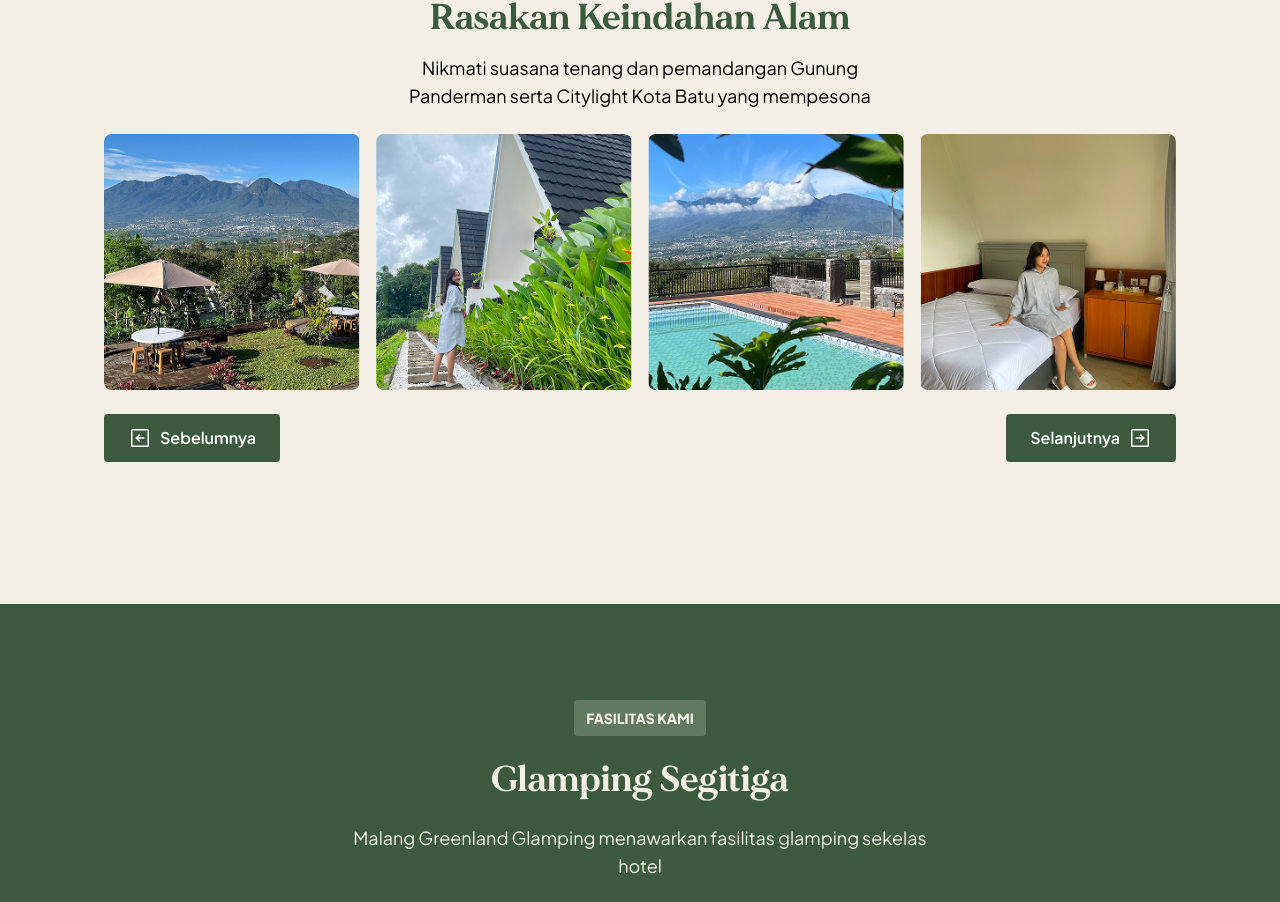
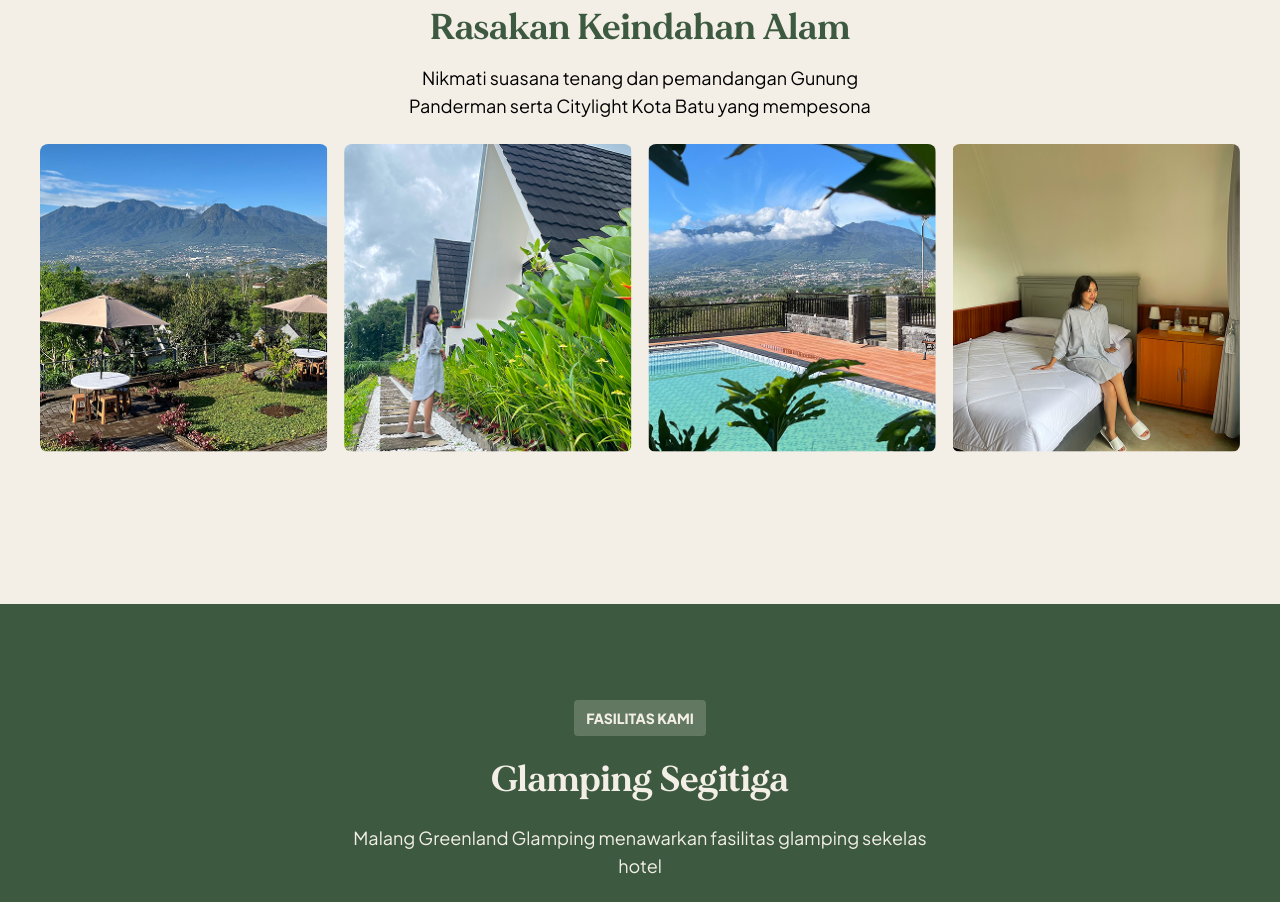
Before and after one commit to aruvin-s/greenland-landing-page, a React (Vite) app: page / in a window 1280 px wide. Shown: the part 2396-3298 px from the top of the page. Built offline with nearby package versions, Linux system fonts and the light colour scheme.

Commit message:
chores: change showcase section layout

```diff
--- a/src/sections/Showcase.jsx
+++ b/src/sections/Showcase.jsx
@@ -73,18 +73,12 @@ const Showcase = () => {
   </div>
 
   {/* Showcase Grid */}
-  <div className="flex flex-col items-center gap-6 mt-6 px-6 sm:px-10 w-full max-w-6xl">
-    <div className="grid grid-cols-1 sm:grid-cols-2 lg:grid-cols-4 gap-4 w-full">
-      <img src={showcaseimg1} alt="Showcase 1" className="w-full h-64 object-cover rounded-lg" />
-      <img src={showcaseimg2} alt="Showcase 2" className="w-full h-64 object-cover rounded-lg" />
-      <img src={showcaseimg3} alt="Showcase 3" className="w-full h-64 object-cover rounded-lg" />
-      <img src={showcaseimg4} alt="Showcase 4" className="w-full h-64 object-cover rounded-lg" />
-    </div>
-
-    {/* Navigation Buttons */}
-    <div className="flex justify-between w-full">
-      <ButtonPrimary position="left" icon={ArrowSquareLeftIcon} text="Sebelumnya" />
-      <ButtonPrimary position="right" icon={ArrowSquareRightIcon} text="Selanjutnya" />
+  <div className="flex flex-col items-center gap-6 mt-6 px-6 sm:px-10 w-full">
+    <div className="grid grid-cols-1 sm:grid-cols-2 lg:grid-cols-4 gap-4">
+      <img src={showcaseimg1} alt="Showcase 1" className="w-full object-cover rounded-lg" />
+      <img src={showcaseimg2} alt="Showcase 2" className="w-full object-cover rounded-lg" />
+      <img src={showcaseimg3} alt="Showcase 3" className="w-full object-cover rounded-lg" />
+      <img src={showcaseimg4} alt="Showcase 4" className="w-full object-cover rounded-lg" />
     </div>
   </div>
 </div>
```
